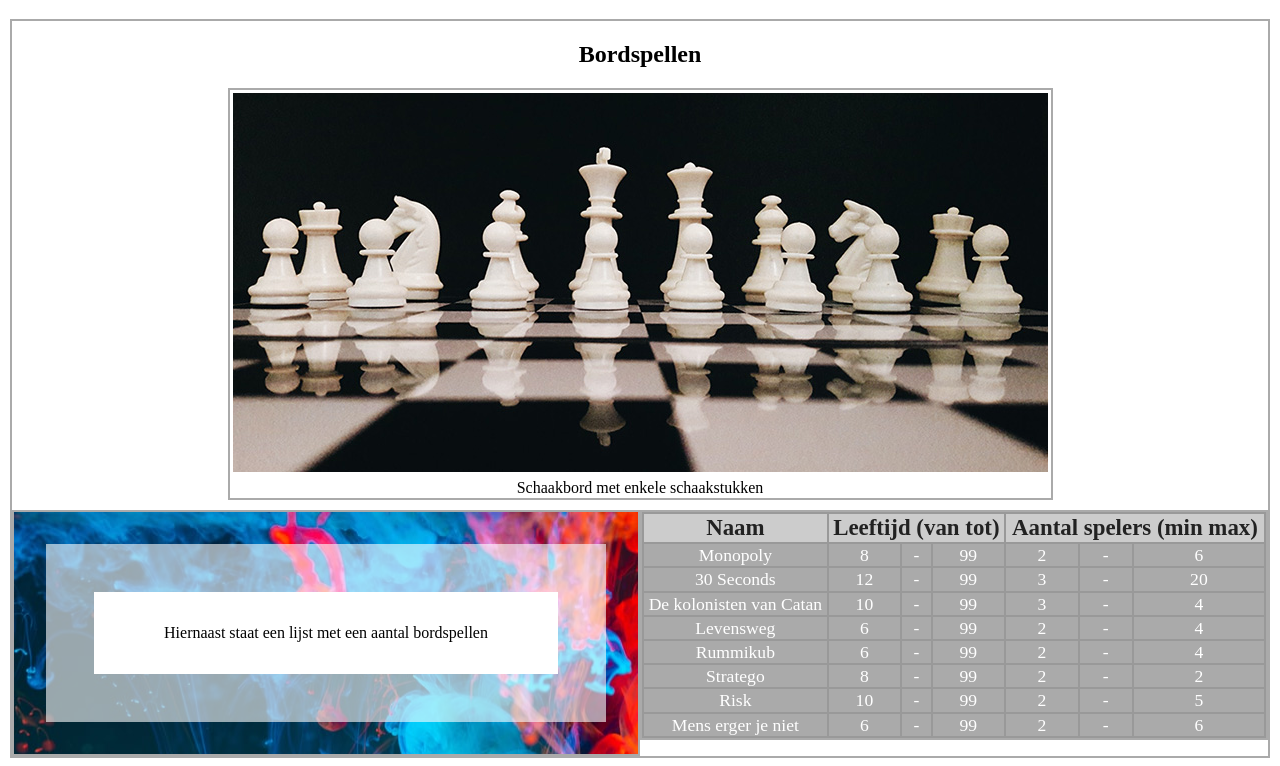
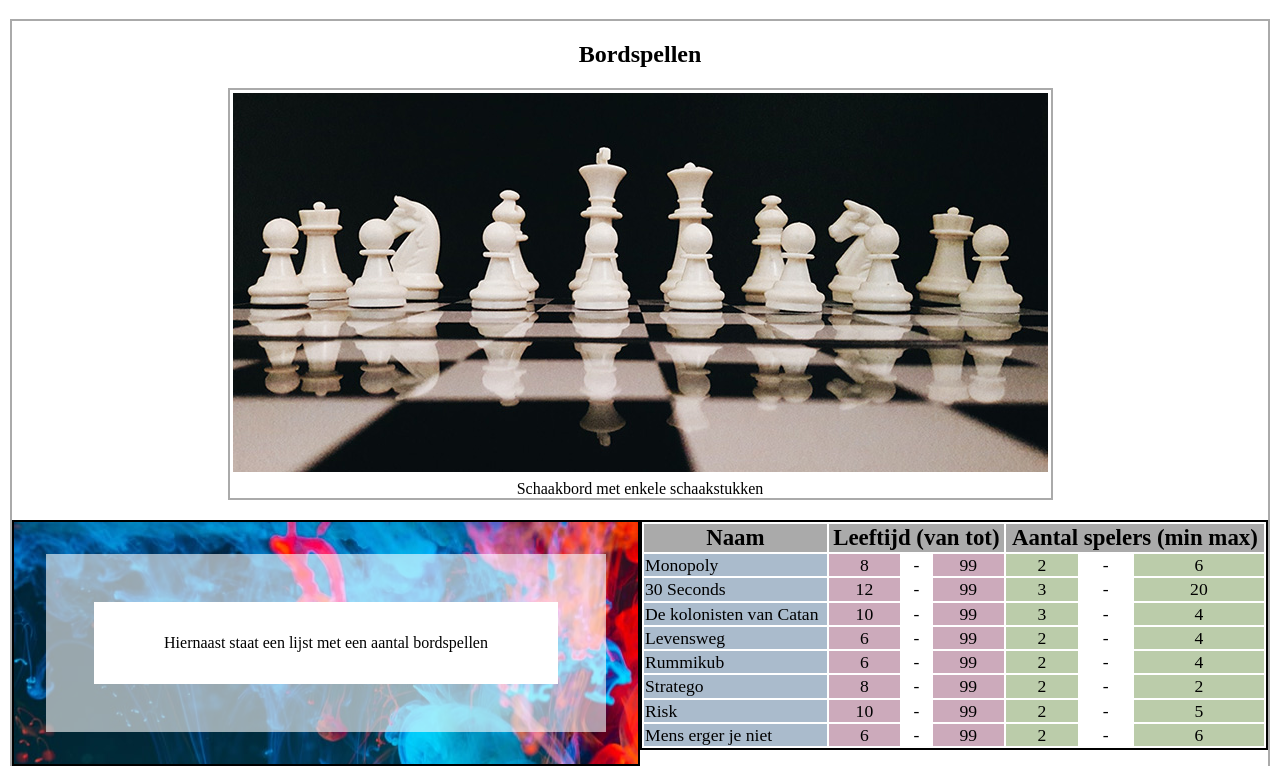
Before and after one commit to michaelbeverborg/spelletjes-293D3, a plain HTML site: page index.html in a window 1280 px wide. Shown: the part 61-827 px from the top of the page. Drawn offline with Linux system fonts and the light colour scheme.

Commit message:
Finalization

```diff
--- a/css/mainstyle.css
+++ b/css/mainstyle.css
@@ -9,8 +9,8 @@ section {
 }
 
 figure {
-  margin: 10px auto;
-  width: fit-content;
+  margin: 20px auto;
+  inline-size: fit-content;
   border: 2px solid #aaa;
   text-align: center;
 }
@@ -21,17 +21,17 @@ figure > img {
 
 div {
   box-sizing: border-box;
-  border: 2px solid #aaa;
+  border: 2px solid #000;
   display: inline-block;
 }
 
 .abstract {
-  width: 50%;
+  inline-size: 50%;
   background-image: url("../img/abstract.jpg");
 }
 
 p {
-  width: 50ch;
+  inline-size: 50ch;
   padding: 2em;
   border: 3em solid rgba(255, 255, 255, 0.6);
   margin: 2em auto;
@@ -39,30 +39,36 @@ p {
   background-color: white;
 }
 
-.speltable {
-  width: 50%;
+.spelTable {
+  inline-size: 50%;
   float: right;
 }
 
 table {
-  width: 100%;
+  inline-size: 100%;
   font-size: 1.1em;
-  color: white;
-  background-color: #999;
 }
+
 th {
   font-size: 1.3em;
-  color: #222;
+  background-color: #aaaaaa;
 }
-tr {
-  background-color: #ccc;
+
+.spelNaam {
+  text-align: left;
+  background-color: #aabbcc;
 }
-td {
-  background-color: #aaa;
+
+.spelLeeftijd {
+  background-color: #ccaabb;
+}
+
+.spelSpelers {
+  background-color: #bbccaa;
 }
 
 .schaakbord {
-  width: auto;
+  inline-size: auto;
   font-size: 1.1em;
   color: white;
   background-color: #999;
@@ -79,8 +85,8 @@ td {
 }
 .tweede td {
   font-size: 2em;
-  width: 80px;
-  height: 80px;
+  inline-size: 80px;
+  block-size: 80px;
 }
 
 .whitepieces {
--- a/index.html
+++ b/index.html
@@ -12,6 +12,7 @@
     <main>
       <article>
         <h1>Spelletjes</h1>
+
         <section>
           <h2>Bordspellen</h2>
           <figure>
@@ -24,7 +25,7 @@
             </p>
           </div>
 
-          <div class="speltable">
+          <div class="spelTable">
             <table>
               <tr>
                 <th>Naam</th>
@@ -32,76 +33,76 @@
                 <th colspan="3">Aantal spelers (min max)</th>
               </tr>
               <tr>
-                <td>Monopoly</td>
-                <td>8</td>
+                <td class="spelNaam">Monopoly</td>
+                <td class="spelLeeftijd">8</td>
                 <td>-</td>
-                <td>99</td>
-                <td>2</td>
+                <td class="spelLeeftijd">99</td>
+                <td class="spelSpelers">2</td>
                 <td>-</td>
-                <td>6</td>
+                <td class="spelSpelers">6</td>
               </tr>
               <tr>
-                <td>30 Seconds</td>
-                <td>12</td>
+                <td class="spelNaam">30 Seconds</td>
+                <td class="spelLeeftijd">12</td>
                 <td>-</td>
-                <td>99</td>
-                <td>3</td>
+                <td class="spelLeeftijd">99</td>
+                <td class="spelSpelers">3</td>
                 <td>-</td>
-                <td>20</td>
+                <td class="spelSpelers">20</td>
               </tr>
               <tr>
-                <td>De kolonisten van Catan</td>
-                <td>10</td>
+                <td class="spelNaam">De kolonisten van Catan</td>
+                <td class="spelLeeftijd">10</td>
                 <td>-</td>
-                <td>99</td>
-                <td>3</td>
+                <td class="spelLeeftijd">99</td>
+                <td class="spelSpelers">3</td>
                 <td>-</td>
-                <td>4</td>
+                <td class="spelSpelers">4</td>
               </tr>
               <tr>
-                <td>Levensweg</td>
-                <td>6</td>
+                <td class="spelNaam">Levensweg</td>
+                <td class="spelLeeftijd">6</td>
                 <td>-</td>
-                <td>99</td>
-                <td>2</td>
+                <td class="spelLeeftijd">99</td>
+                <td class="spelSpelers">2</td>
                 <td>-</td>
-                <td>4</td>
+                <td class="spelSpelers">4</td>
               </tr>
               <tr>
-                <td>Rummikub</td>
-                <td>6</td>
+                <td class="spelNaam">Rummikub</td>
+                <td class="spelLeeftijd">6</td>
                 <td>-</td>
-                <td>99</td>
-                <td>2</td>
+                <td class="spelLeeftijd">99</td>
+                <td class="spelSpelers">2</td>
                 <td>-</td>
-                <td>4</td>
+                <td class="spelSpelers">4</td>
               </tr>
               <tr>
-                <td>Stratego</td>
-                <td>8</td>
+                <td class="spelNaam">Stratego</td>
+                <td class="spelLeeftijd">8</td>
                 <td>-</td>
-                <td>99</td>
-                <td>2</td>
+                <td class="spelLeeftijd">99</td>
+                <td class="spelSpelers">2</td>
                 <td>-</td>
-                <td>2</td>
+                <td class="spelSpelers">2</td>
               </tr>
               <tr>
-                <td>Risk</td>
-                <td>10</td>
+                <td class="spelNaam">Risk</td>
+                <td class="spelLeeftijd">10</td>
                 <td>-</td>
-                <td>99</td>
-                <td>2</td>
+                <td class="spelLeeftijd">99</td>
+                <td class="spelSpelers">2</td>
                 <td>-</td>
-                <td>5</td>
+                <td class="spelSpelers">5</td>
               </tr>
               <tr>
-                <td>Mens erger je niet</td>
-                <td>6</td>
+                <td class="spelNaam">Mens erger je niet</td>
+                <td class="spelLeeftijd">6</td>
                 <td>-</td>
-                <td>99</td>
-                <td>2</td>
+                <td class="spelLeeftijd">99</td>
+                <td class="spelSpelers">2</td>
                 <td>-</td>
-                <td>6</td>
+                <td class="spelSpelers">6</td>
               </tr>
             </table>
           </div>
```
